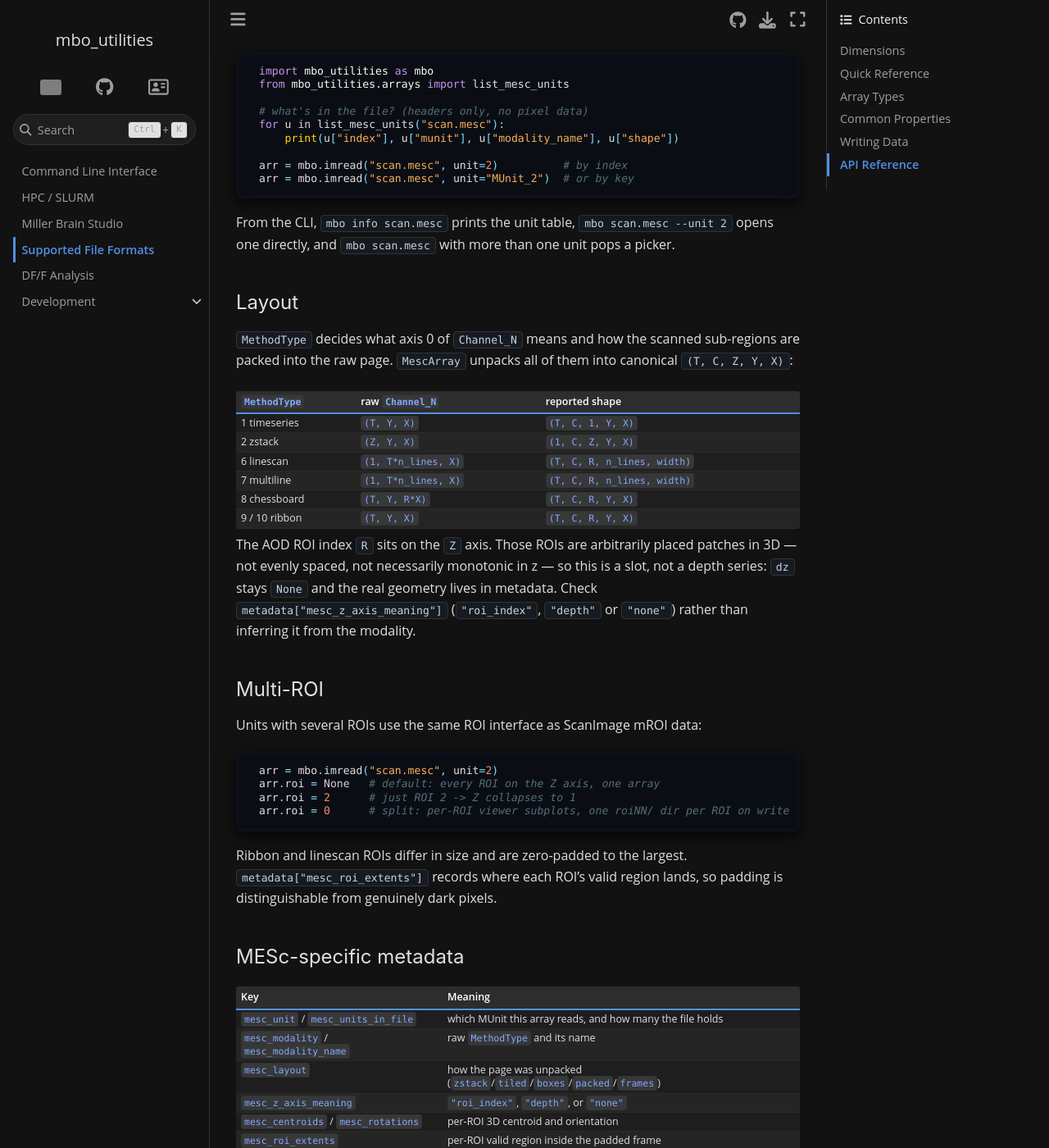
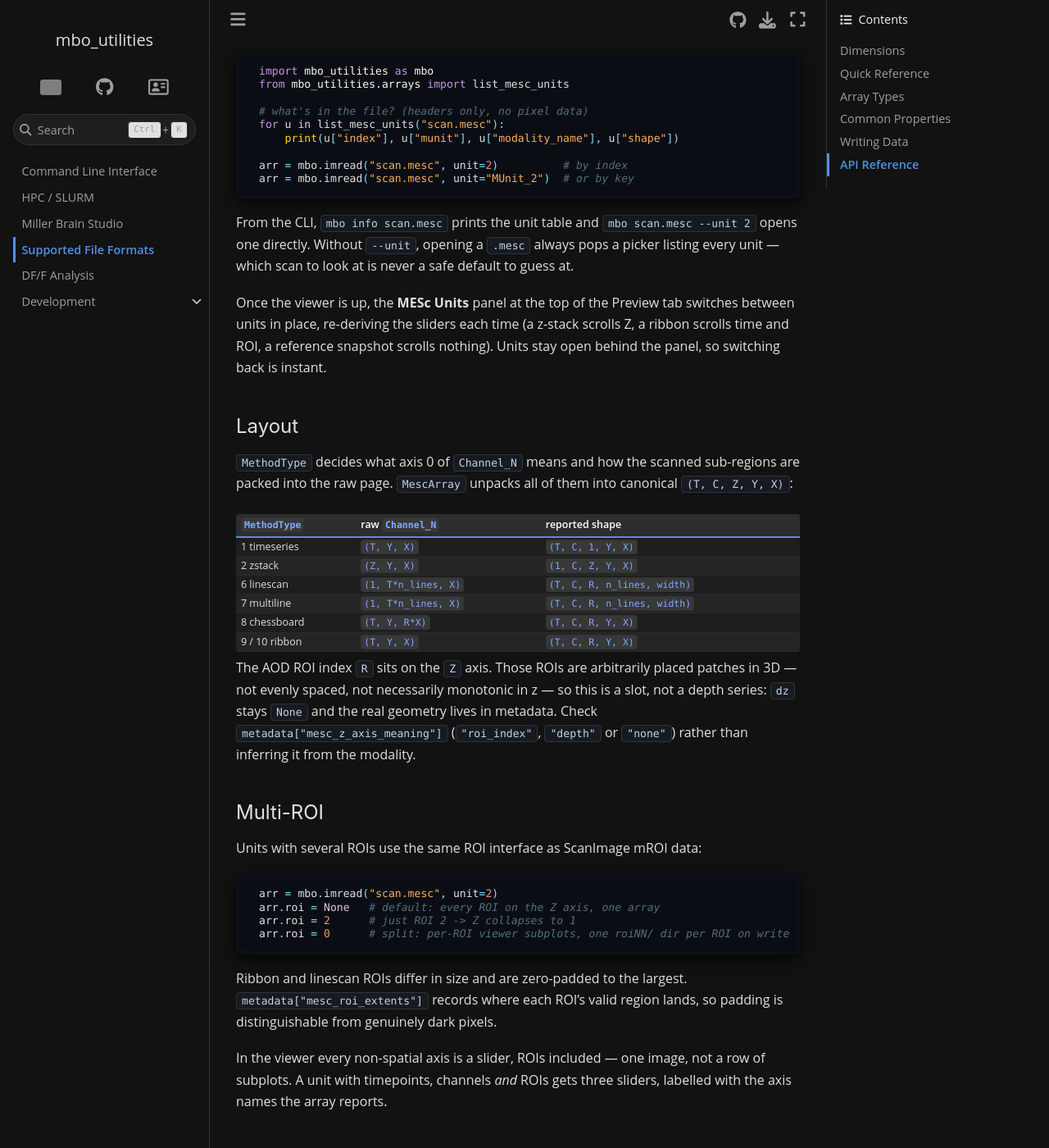
Before and after one commit to FlynnOConnell/utilities, a Sphinx documentation site: the page built from docs/file_formats.md, in a window 1280 px wide and 1400 px high, scrolled down 5205 px. Shown: the whole window at 82% size. Built offline with Sphinx 7.4.7 and the Sphinx Book theme 1.1.4, drawn with Linux system fonts in a browser that asks for light colours; pages that are not in the unit, such as notebooks, are missing from menus; grey boxes are pictures that could not be loaded.

````diff
--- a/docs/file_formats.md
+++ b/docs/file_formats.md
@@ -274,8 +274,15 @@
 arr = mbo.imread("scan.mesc", unit="MUnit_2")  # or by key
 ```
 
-From the CLI, `mbo info scan.mesc` prints the unit table, `mbo scan.mesc --unit 2`
-opens one directly, and `mbo scan.mesc` with more than one unit pops a picker.
+From the CLI, `mbo info scan.mesc` prints the unit table and
+`mbo scan.mesc --unit 2` opens one directly. Without `--unit`, opening a
+`.mesc` always pops a picker listing every unit — which scan to look at is
+never a safe default to guess at.
+
+Once the viewer is up, the **MESc Units** panel at the top of the Preview tab
+switches between units in place, re-deriving the sliders each time (a z-stack
+scrolls Z, a ribbon scrolls time and ROI, a reference snapshot scrolls nothing).
+Units stay open behind the panel, so switching back is instant.
 
 #### Layout
 
@@ -312,6 +319,10 @@
 Ribbon and linescan ROIs differ in size and are zero-padded to the largest.
 `metadata["mesc_roi_extents"]` records where each ROI's valid region lands, so
 padding is distinguishable from genuinely dark pixels.
+
+In the viewer every non-spatial axis is a slider, ROIs included — one image,
+not a row of subplots. A unit with timepoints, channels *and* ROIs gets three
+sliders, labelled with the axis names the array reports.
 
 #### MESc-specific metadata
 
````
Also changed, not shown: 1 other file.
